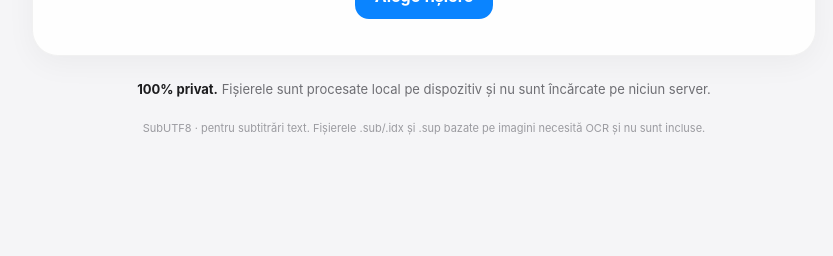
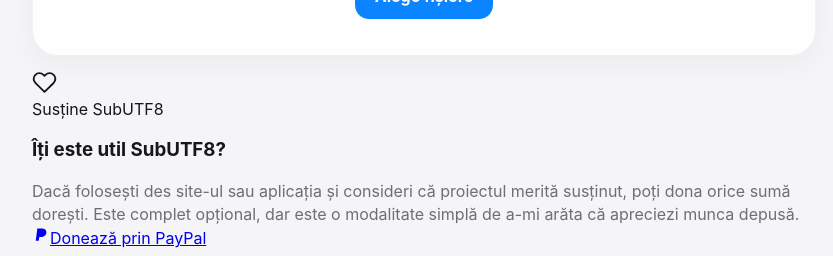
Before and after one commit to Zuzuitu/subutf8, a React (Vite) app: page / in a window 1280 px wide. Shown: the part 696-952 px from the top of the page, without its empty margins (216-1049 px from the left). Before the commit the page ends 881 px from the top, so only its background shows below. Built offline with nearby package versions, Linux system fonts and the light colour scheme.

Commit message:
Update App.tsx

```diff
--- a/src/App.tsx
+++ b/src/App.tsx
@@ -112,6 +112,54 @@
       {convertedCount>1 && <button className="secondary wide" onClick={exportZip}>Descarcă toate ca ZIP</button>}
     </section>}
 
+    <section className="supportCard">
+  <div className="supportIcon" aria-hidden="true">
+    <svg
+      viewBox="0 0 24 24"
+      width="25"
+      height="25"
+      fill="none"
+      stroke="currentColor"
+      strokeWidth="1.8"
+      strokeLinecap="round"
+      strokeLinejoin="round"
+    >
+      <path d="M20.8 4.6a5.5 5.5 0 0 0-7.8 0L12 5.6l-1-1a5.5 5.5 0 0 0-7.8 7.8l1 1L12 21l7.8-7.6 1-1a5.5 5.5 0 0 0 0-7.8Z" />
+    </svg>
+  </div>
+
+  <div className="supportContent">
+    <div className="supportLabel">Susține SubUTF8</div>
+
+    <h3>Îți este util SubUTF8?</h3>
+
+    <p>
+      Dacă folosești des site-ul sau aplicația și consideri că proiectul
+      merită susținut, poți dona orice sumă dorești. Este complet opțional,
+      dar este o modalitate simplă de a-mi arăta că apreciezi munca depusă.
+    </p>
+
+    <a
+      className="paypalButton"
+      href="https://www.paypal.me/AlexandruCiobanu00"
+      target="_blank"
+      rel="noopener noreferrer"
+    >
+      <svg
+        viewBox="0 0 24 24"
+        width="18"
+        height="18"
+        fill="currentColor"
+        aria-hidden="true"
+      >
+        <path d="M7.1 3.2h6.1c3.8 0 6 1.9 6 5 0 4-3.2 6.4-7.6 6.4H9.8l-.9 5.2H5L7.1 3.2Z" />
+      </svg>
+
+      Donează prin PayPal
+    </a>
+  </div>
+</section>
+
     <section className="note"><strong>100% privat.</strong> Fișierele sunt procesate local pe dispozitiv și nu sunt încărcate pe niciun server.</section>
     <footer>SubUTF8 · pentru subtitrări text. Fișierele .sub/.idx și .sup bazate pe imagini necesită OCR și nu sunt incluse.</footer>
 
```
